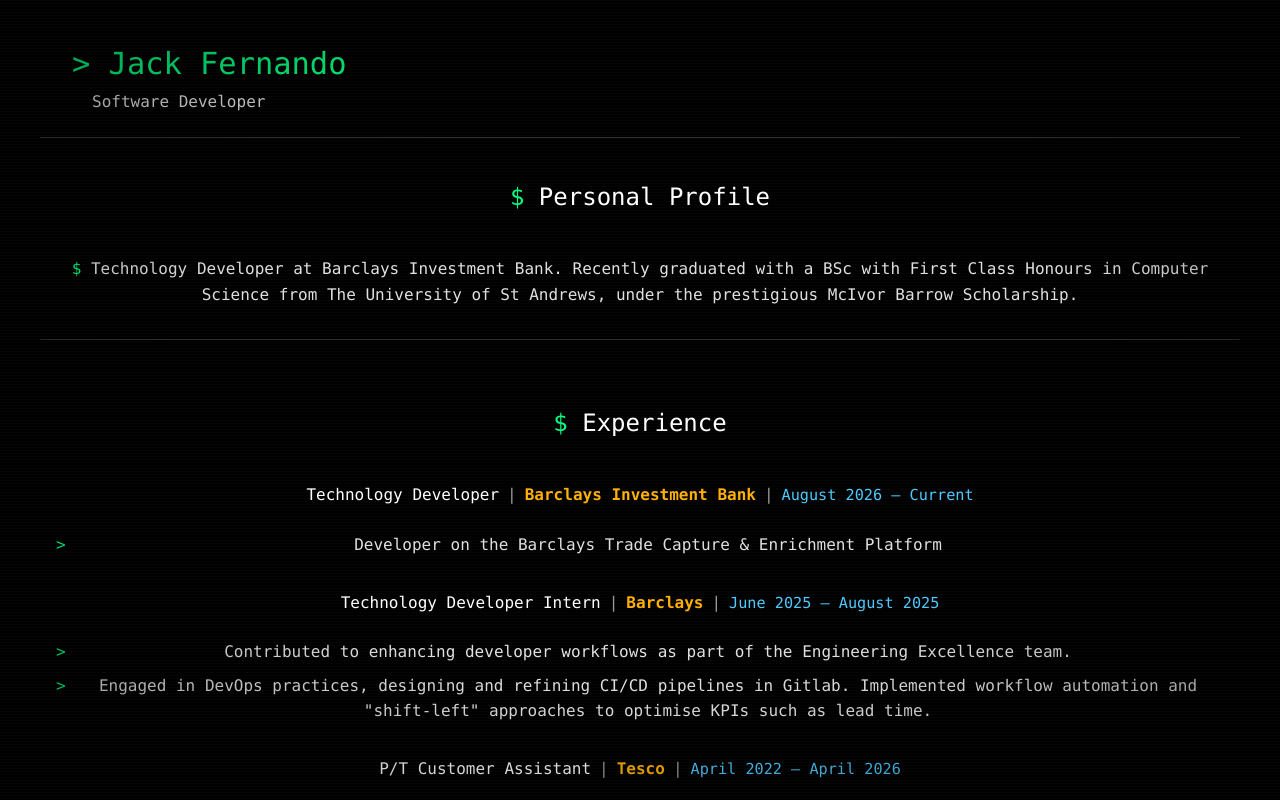
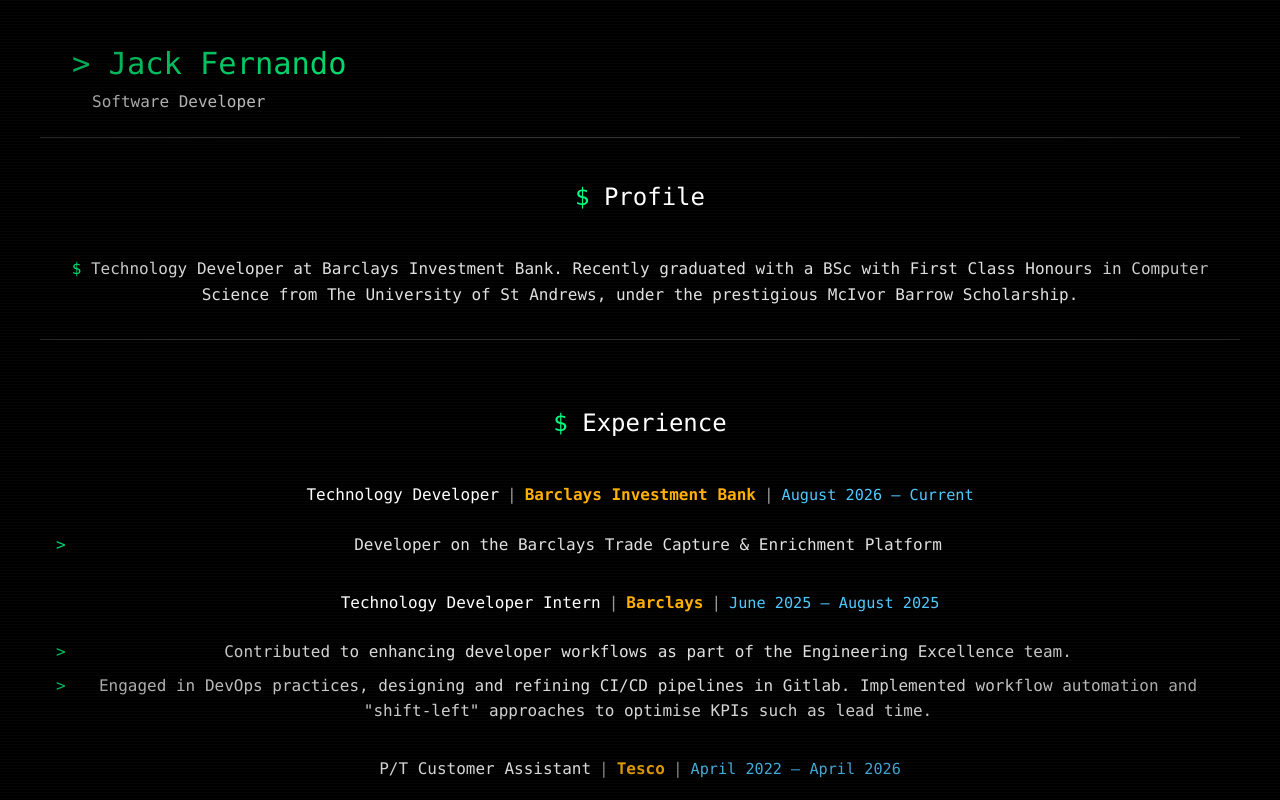
Before and after one commit to JackF04/portfolio, a React (Create React App) app: page / in a window 1280 px wide. Shown: the top 800 px of the page. Built offline with nearby package versions, Linux system fonts and the light colour scheme.

Commit message:
minor change

```diff
--- a/src/pages/Home.jsx
+++ b/src/pages/Home.jsx
@@ -5,7 +5,7 @@ const Home = () => {
         <div>
             <div className="terminal-section">
                 <div className='typing-container'>
-                    <h3 className='typing-text'>Personal Profile</h3>
+                    <h3 className='typing-text'>Profile</h3>
                 </div>
                 <p>
                     Technology Developer at Barclays Investment Bank. Recently graduated with a
```
